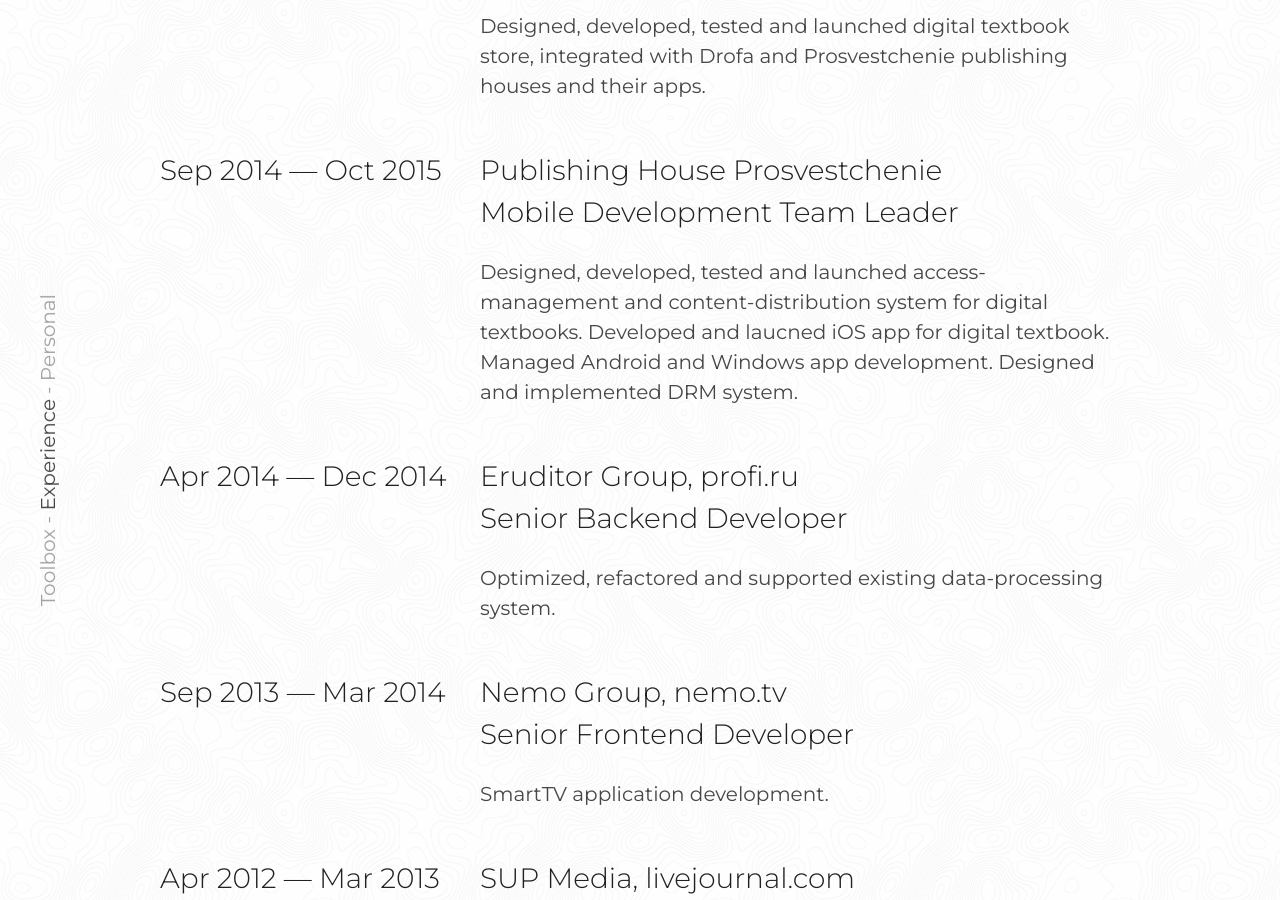
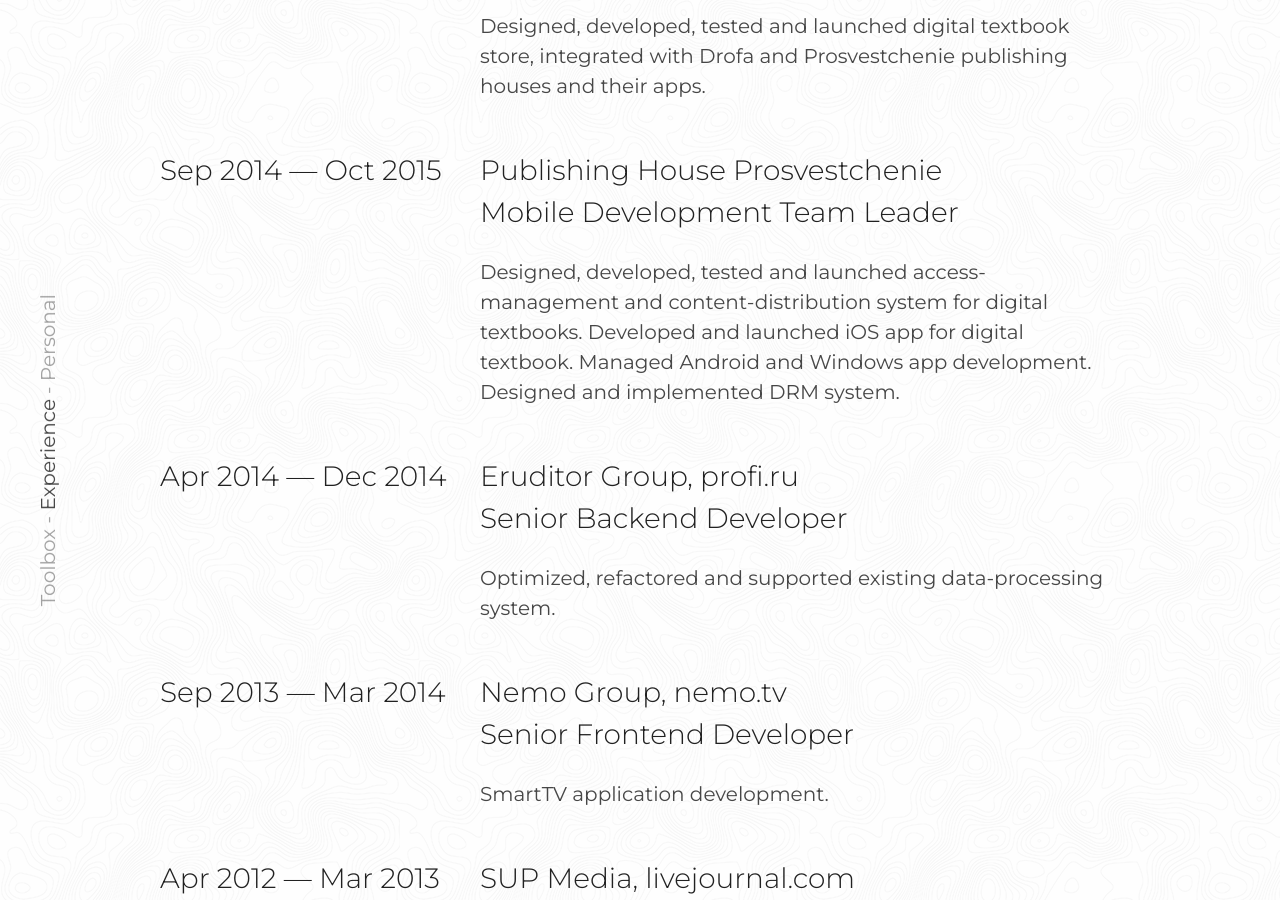
Before and after one commit to n4kz/com.n4kz, a Jekyll site: the page built from index.html, in a window 1280 px wide and 900 px high, scrolled down 1267 px. Built offline with Jekyll 4.4.1, drawn with Linux system fonts in a browser that asks for light colours; nearby versions of some CDN libraries; some of the changed text lies outside the part shown.

Commit message:
Updated content

```diff
--- a/_data/experience.yml
+++ b/_data/experience.yml
@@ -22,7 +22,7 @@
   about: >
     Designed, developed, tested and launched access-management and
     content-distribution system for digital textbooks. Developed and
-    laucned iOS app for digital textbook. Managed Android and Windows
+    launched iOS app for digital textbook. Managed Android and Windows
     app development. Designed and implemented DRM system.
 
 -
@@ -44,7 +44,7 @@
   place: SUP Media, livejournal.com
   title: Senior Frontend Developer
   about: >
-    Refactored templating system, improved overall system architecture.
+    Refactored templating system, improved overall system architecture and performance.
     Refactored inbox (internal site messaging system) and re-implemented frontend
     with new design.
 
```
